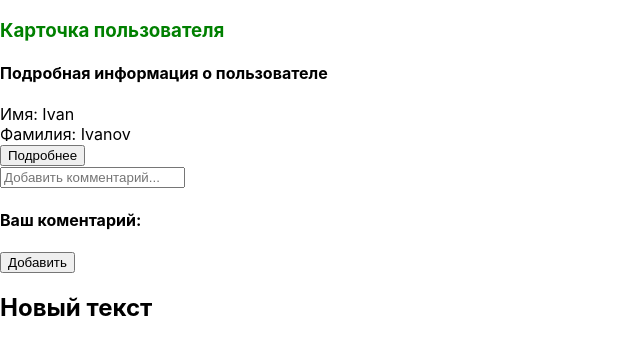
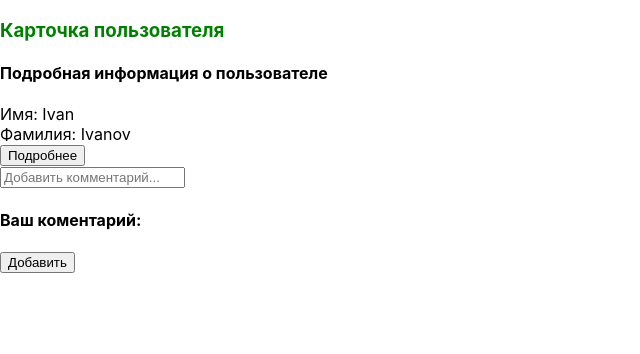
Before and after one commit to tvivlad/react_workflows, a React (Create React App) app: page / in a window 1280 px wide. Shown: the top 354 px of the page, without its empty margins (0-640 px from the left). Built offline with nearby package versions, Linux system fonts and the light colour scheme.

Commit message:
Revert created

```diff
--- a/src/App.js
+++ b/src/App.js
@@ -47,8 +47,6 @@ function App() {
           Ваш коментарий: <span data-testid='value-elem'>{value}</span>
         </h4>
         <button>Добавить</button>
-
-        <h2>Новый текст</h2>
       </div>
     </div>
   )
```
